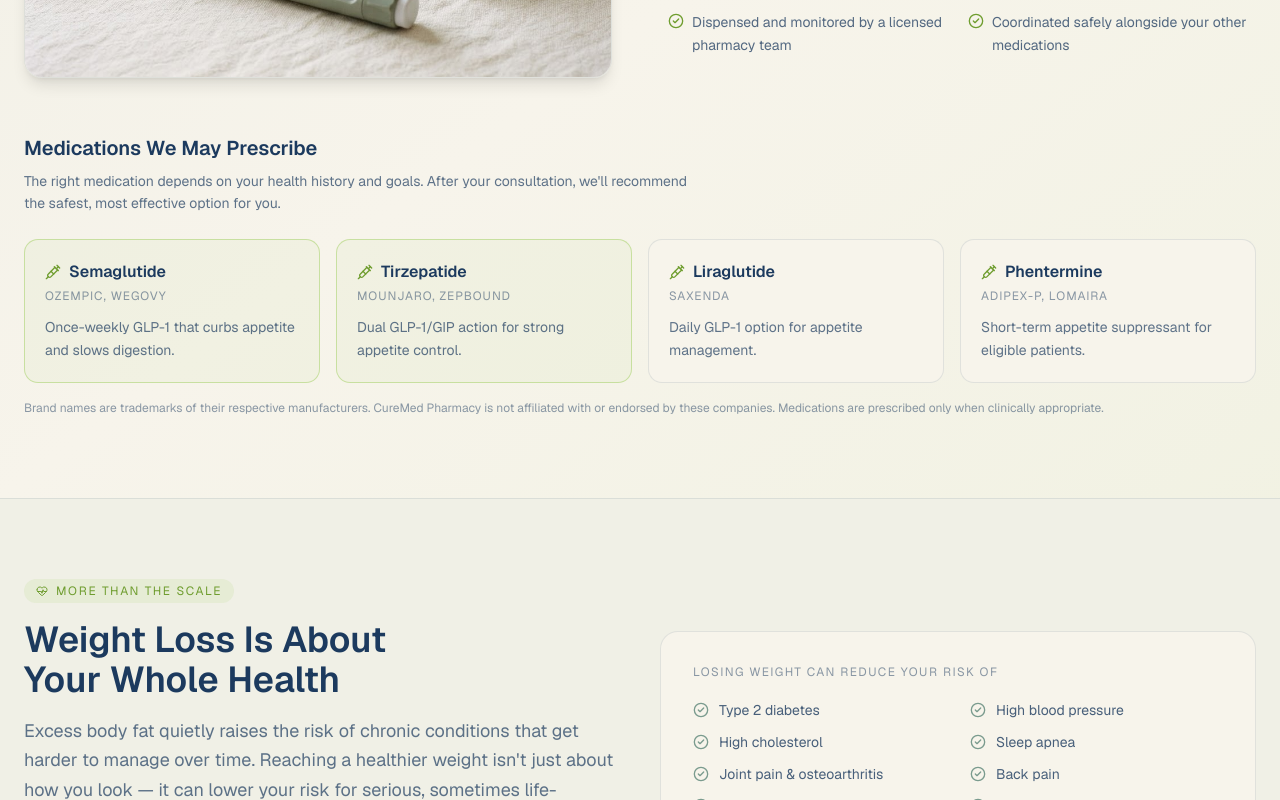
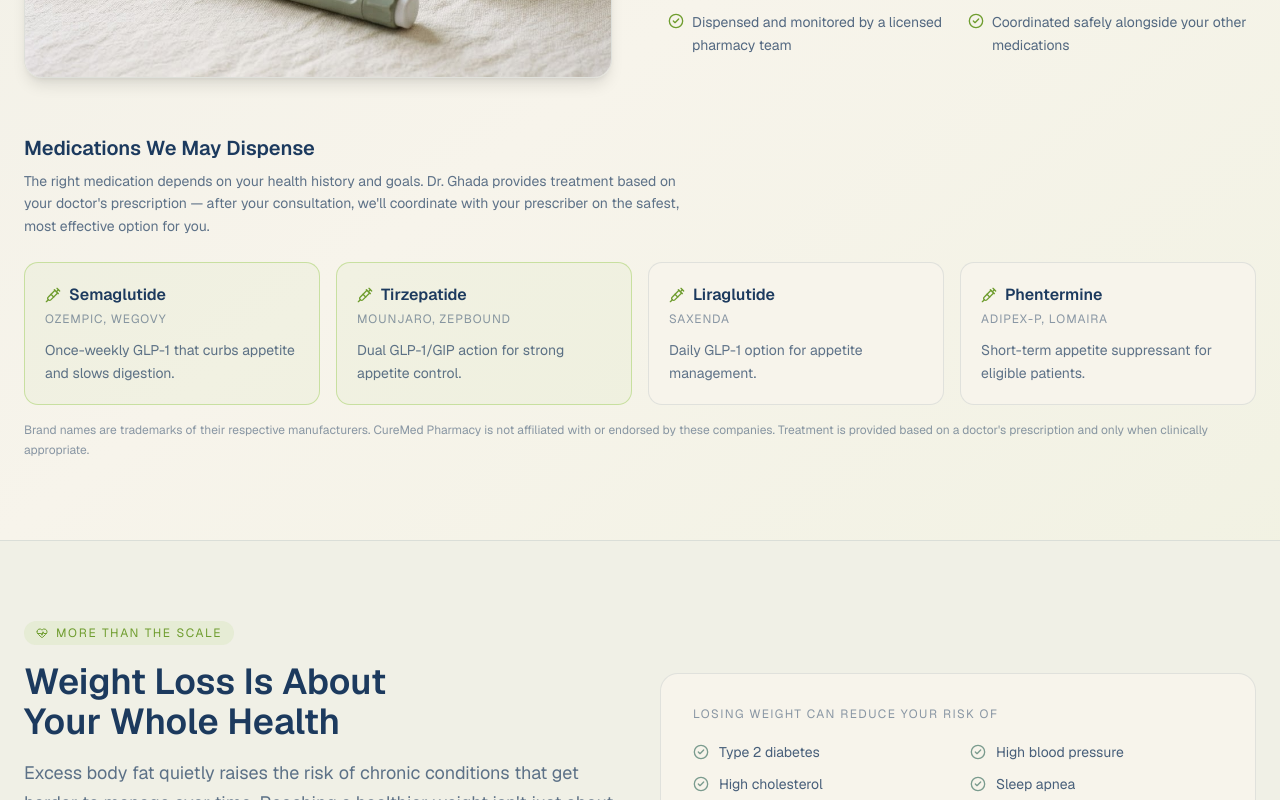
Before and after one commit to curemedpharmacy/pharmacy-sites, a Next.js app: page /weight-loss in a window 1280 px wide. Shown: the part 2080-2880 px from the top of the page. Built offline with nearby package versions, Linux system fonts and the light colour scheme.

Commit message:
feat: update weight loss page content for clarity and prescription coordination
Co-authored-by: curemedpharmacy <308079840+curemedpharmacy@users.noreply.github.com>

```diff
--- a/app/weight-loss/page.tsx
+++ b/app/weight-loss/page.tsx
@@ -69,7 +69,7 @@ export const metadata: Metadata = {
     type: "website",
     title: "Medical Weight Loss with GLP-1 Medications — CureMed Pharmacy",
     description:
-      "Counseling, weekly tests, and FDA-approved GLP-1 medications, guided by a licensed pharmacist in Paterson, NJ. English & Arabic.",
+      "Counseling, weekly tests, and FDA-approved GLP-1 medications, guided by a licensed pharmacist in Paterson, NJ. English, Spanish & Arabic.",
     url: `${brand.url}/weight-loss`,
     images: [
       {
@@ -134,7 +134,7 @@ const howItWorks = [
   {
     icon: ClipboardCheck,
     title: "Get your baseline",
-    body: "We run your initial tests and build a personalized plan with clear targets and a medication schedule.",
+    body: "We run your initial tests and build a personalized plan. Dr. Ghada then provides treatment based on your doctor's prescription, with a clear medication schedule.",
   },
   {
     icon: LineChart,
@@ -481,12 +481,13 @@ export default function WeightLossPage() {
         {/* Medication options */}
         <div className="mx-auto mt-14 max-w-7xl px-4 sm:px-6">
           <h3 className="font-display text-xl font-semibold text-ink">
-            Medications We May Prescribe
+            Medications We May Dispense
           </h3>
           <p className="mt-2 max-w-2xl text-sm leading-relaxed text-ink/70">
-            The right medication depends on your health history and goals. After
-            your consultation, we&apos;ll recommend the safest, most effective
-            option for you.
+            The right medication depends on your health history and goals. Dr.
+            Ghada provides treatment based on your doctor&apos;s prescription —
+            after your consultation, we&apos;ll coordinate with your prescriber
+            on the safest, most effective option for you.
           </p>
           <div className="mt-6 grid gap-4 sm:grid-cols-2 lg:grid-cols-4">
             {medicationOptions.map((med) => (
@@ -516,7 +517,8 @@ export default function WeightLossPage() {
           <p className="mt-4 text-xs leading-relaxed text-ink/50">
             Brand names are trademarks of their respective manufacturers. CureMed
             Pharmacy is not affiliated with or endorsed by these companies.
-            Medications are prescribed only when clinically appropriate.
+            Treatment is provided based on a doctor&apos;s prescription and only
+            when clinically appropriate.
           </p>
         </div>
       </section>
```
